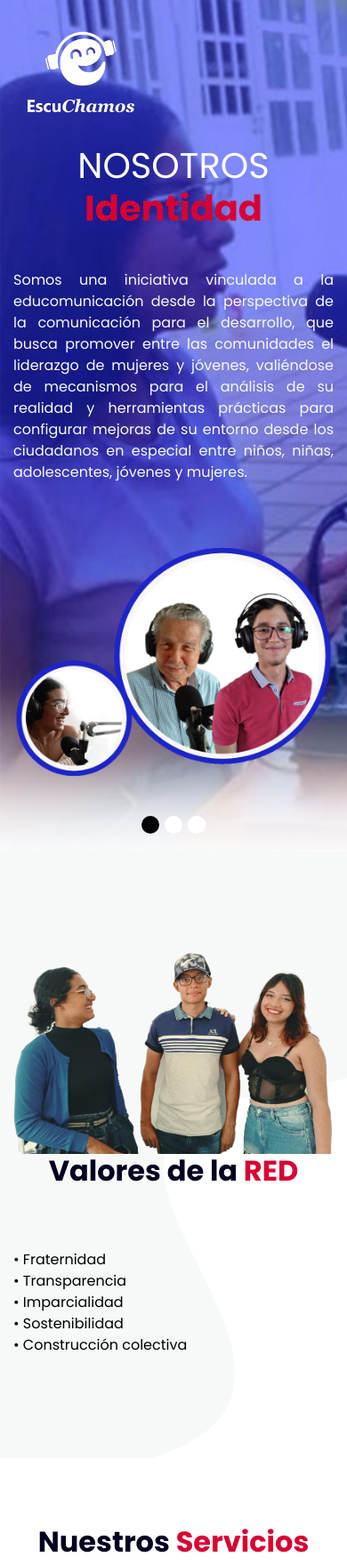
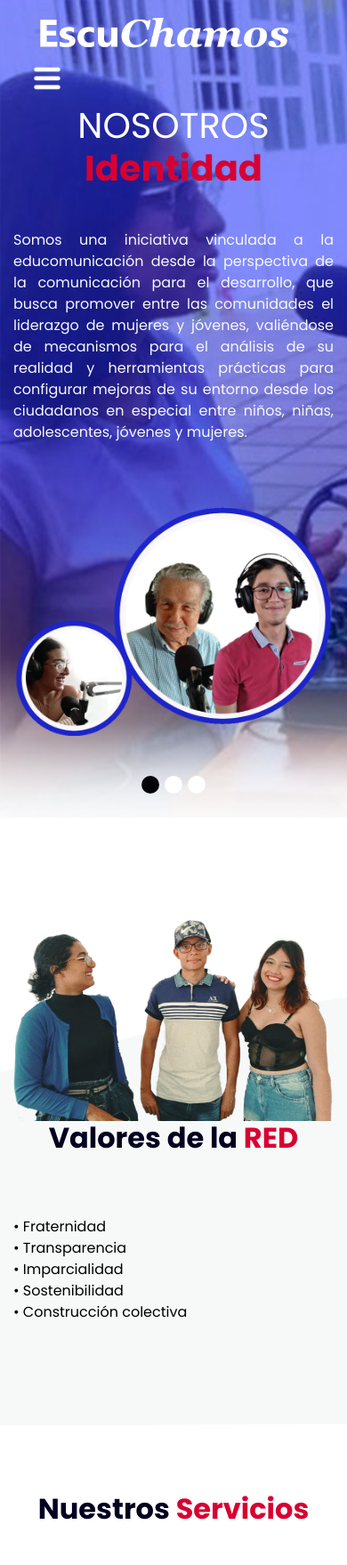
Before and after one commit to SusanDepablos/EscuChamosDjango, a Django app: template core/templates/index.html in a window 390 px wide. Shown: the top 1759 px of the page at 89% size. Run offline with Django 5.2, Linux system fonts and the light colour scheme; the template is opened without the code that fills it, so the values that code supplies are empty; some libraries are stand-ins or nearby versions.

Commit message:
Menu lateral

```diff
--- a/core/templates/index.html
+++ b/core/templates/index.html
@@ -16,7 +16,7 @@
   <title>EscuChamos</title>
 
   <!-- Favicon -->
-  <link rel="icon" type="image/png" href="{% static 'img/logo-blanco.png' %}" />
+  <link rel="icon" type="image/png" href="{% static 'img/logo-white.png' %}" />
 
   <!-- slider stylesheet -->
   <link rel="stylesheet" type="text/css" href="https://cdnjs.cloudflare.com/ajax/libs/OwlCarousel2/2.1.3/assets/owl.carousel.min.css" />
@@ -34,24 +34,35 @@
 
 <body>
   <div class="hero_area">
+    <header class="header_section">
+      <div class="container-fluid">
+        <nav class="navbar navbar-expand-lg custom_nav-container">
+          <a class="navbar-brand" href="{% url 'index' %}">
+              <img src="{% static 'img/banner.png' %}" alt="" class="img">
+          </a>
+          <button class="navbar-toggler" type="button" data-toggle="collapse" data-target="#navbarSupportedContent"
+                  aria-controls="navbarSupportedContent" aria-expanded="false" aria-label="Toggle navigation">
+              <span class="navbar-toggler-icon"></span>
+          </button>
+          <div class="collapse navbar-collapse" id="navbarSupportedContent">
+              <ul class="navbar-nav ml-auto">
+                  <li class="nav-item">
+                      <a class="nav-link" href="#">Inicio</a>
+                  </li>
+                  <li class="nav-item">
+                      <a class="nav-link" href="#">Publicaciones</a>
+                  </li>
+                  <li class="nav-item">
+                      {% if user.is_authenticated and user.is_staff %}
+                        <a class="nav-link"href="{% url 'admin:index' %}">Ir al Admin</a>
+                      {% endif %}
+                  </li>
+              </ul>
+          </div>
+      </nav>
+      </div>
+    </header>
     <section class=" slider_section position-relative">
-      <table>
-        <tr>
-          <td>
-            <div class="container-fluid">
-              <nav class="navbar navbar-expand-lg custom_nav-container ">
-                <img src="{% static 'img/logo-blanco.png' %}" alt="" class="img">
-                <form class="form-inline my-2 my-lg-0 ml-auto mb-3 mb-lg-0">
-                  {% if user.is_authenticated and user.is_staff %}
-                    <a href="{% url 'admin:index' %}">Ir al Admin</a>
-                  {% endif %}
-                </form>
-              </nav>
-            </div>
-          </td>
-        </tr>
-      </table>
-
       <div id="carouselExampleIndicators" class="carousel slide" data-ride="carousel">
         <ol class="carousel-indicators">
           <li data-target="#carouselExampleIndicators" data-slide-to="0" class="active"></li>
@@ -262,7 +273,7 @@
     </div>
   </section>
 
-  <section class="client_section layout_padding-bottom" style="padding-top: 20px;">
+  <section class="client_section layout_padding-bottom" style="padding-top: 50px;">
     <div class="container">
       <h2 class="custom_heading text-center">
         Nuestro
@@ -287,7 +298,9 @@
                 </div>
                 <div class="detail_box">
                   <h5>
+                    <strong>
                     Andrea Leal
+                    </strong>
                   </h5>
                   <p>
                     Directora general
@@ -301,11 +314,13 @@
             <div class="layout_padding2 pl-100">
               <div class="client_container ">
                 <div class="img_box">
-                  <img src="{% static 'img/e-2.jpg' %}"  width="180" height="150"  alt="">
+                  <img src="{% static 'img/e-2.png' %}" width="180" height="220" alt="">
                 </div>
                 <div class="detail_box">
                   <h5>
+                    <strong>
                     María Stella Benítez
+                    </strong>
                   </h5>
                   <p>
                     Coordinadora de proyectos
@@ -319,11 +334,13 @@
             <div class="layout_padding2 pl-100">
               <div class="client_container ">
                 <div class="img_box">
-                  <img src="{% static 'img/e-3.png' %}"  width="180" height="220"  alt="">
+                  <img src="{% static 'img/e-3.png' %}" width="180" height="220" alt="">
                 </div>
                 <div class="detail_box">
                   <h5>
+                    <strong>
                     Yorman Galviz
+                    </strong>
                   </h5>
                   <p>
                     Coordinador de comunicaciones
@@ -340,8 +357,9 @@
                   <img src="{% static 'img/e-4.png' %}" width="180" height="220" alt="">
                 </div>
                 <div class="detail_box">
-                  <h5>
+                  <h5><strong>
                     Izamar Leal
+                    </strong>
                   </h5>
                   <p>
                     Coordinadora de promoción social
@@ -355,11 +373,12 @@
             <div class="layout_padding2 pl-100">
               <div class="client_container ">
                 <div class="img_box">
-                  <img src="{% static 'img/e-5.png' %}"  width="180" height="220" alt="">
+                  <img src="{% static 'img/e-5.png' %}" width="180" height="220" alt="">
                 </div>
                 <div class="detail_box">
-                  <h5>
+                  <h5><strong>
                     Eymar García
+                    </strong>
                   </h5>
                   <p>
                     Coordinador jurídico
@@ -375,8 +394,8 @@
 
 
   <section class="map_section" style="display: flex; justify-content: center; align-items: center;">
-    <div class="map_container" style="height: 500px; width: 90%; ">
-      <h2 class="custom_heading text-center" style="padding-bottom: 10px;">
+    <div class="map_container" style="height: 500px; width: 90%; padding-bottom: 10%;">
+      <h2 class="custom_heading text-center" style="padding-bottom: 30px;">
         Nuestra
         <span>
           Ubicación
--- a/static/css/responsive.css
+++ b/static/css/responsive.css
@@ -4,7 +4,7 @@
   }
 
   .slider_section {
-    padding: 0 0 8% 0;
+    padding: 30% 0 10% 0;
   }
 
   .quote_btn-container {
@@ -103,6 +103,10 @@
     width: 100%;
   }
 
+  .map_section {
+    padding-bottom: 20%;
+  }
+
   .map_section .form_container form {
     width: 100%;
   }
--- a/static/css/style.css
+++ b/static/css/style.css
@@ -7,8 +7,9 @@ body {
 }
 
 .img{
-  width: 150px;
-  height: 150px;
+  width: 300px;
+  height: 45px;
+  margin-top: 8px;
 }
 .justificado {
   text-align: justify;
@@ -52,16 +53,9 @@ table{
 
 /*header section*/
 .hero_area {
-  height: 98vh;
+  background-image: url(../img/fondo.jpg);
+  height: 100%;
   position: relative;
-}
-
-.hero_area::before {
-  content: "";
-  position: absolute;
-  width: 100%;
-  height: 15px;
-  background-color: #023b48;
 }
 
 .sub_page .hero_area {
@@ -73,8 +67,11 @@ table{
 }
 
 .header_section {
-  background-color: #f6f8f7;
-  padding-top: 15px;
+  background-color: transparent; /* Hacer el fondo transparente */
+  position: absolute; /* Posicionar el header sobre el carrusel */
+  width: 100%; /* Asegurarse de que el header ocupe todo el ancho */
+  top: 0; /* Alinearlo en la parte superior */
+  z-index: 1000; /* Asegurarse de que el header esté por encima de otros elementos */
 }
 
 .header_section .container-fluid {
@@ -93,7 +90,7 @@ table{
 
 .custom_nav-container.navbar-expand-lg .navbar-nav .nav-link {
   padding: 10px 30px;
-  color: #434242;
+  color: #ffffff;
   text-align: center;
   text-transform: uppercase;
 }
@@ -148,15 +145,14 @@ a:focus {
 }
 
 .custom_nav-container .navbar-toggler .navbar-toggler-icon {
-  background-image: url(../img/menu.png);
+  background-image: url(../img/menu-white.png);
   background-size: 55px;
 }
 
 /*end header section*/
 /* slider section */
 .slider_section {
-  background-image: url(../img/fondo.jpg);
-  padding: 0 0 8% 0;
+  padding: 8% 0 6% 0;
   background-size: cover;
   background-repeat: no-repeat;
 }
@@ -231,7 +227,7 @@ a:focus {
 }
 
 .about_section {
-  background-image: url(../img/about-bg.png);
+  background-image: url(../img/about-2.png);
   background-size: cover;
 }
 
@@ -440,7 +436,6 @@ a {
 
 .map_section {
   position: relative;
-  padding-bottom: 10%;
 }
 
 .map_section #map {
--- a/static/css/style.scss
+++ b/static/css/style.scss
@@ -66,7 +66,8 @@ body {
 
 /*header section*/
 .hero_area {
-  height: 98vh;
+  background-image: url(../img/fondo.jpg);
+  height: 100%;
   position: relative;
   &::before {
     content: "";
@@ -115,8 +116,11 @@ a {
 }
 
 .header_section {
-  background-color: #f6f8f7;
-  padding-top: 15px;
+  background-color: transparent; /* Hacer el fondo transparente */
+  position: absolute; /* Posicionar el header sobre el carrusel */
+  width: 100%; /* Asegurarse de que el header ocupe todo el ancho */
+  top: 0; /* Alinearlo en la parte superior */
+  z-index: 1000; /* Asegurarse de que el header esté por encima de otros elementos */
 
   .container-fluid {
       display: flex;
@@ -150,7 +154,7 @@ a {
 
 .custom_nav-container.navbar-expand-lg .navbar-nav .nav-link {
   padding: 10px 30px;
-  color: #434242;
+  color: #ffffff;
   text-align: center;
   text-transform: uppercase;
 }
@@ -218,7 +222,6 @@ a:focus {
 }
 
 .custom_nav-container .navbar-toggler .navbar-toggler-icon {
-  background-image: url(../img/fondo.jpg);
   background-size: 55px;
 }
 
@@ -227,7 +230,7 @@ a:focus {
 /* slider section */
 .slider_section {
   background-image: url(../img/identidad2.jpg);
-  padding: 6% 0;
+  padding: 8% 0 6% 0;
   background-size: cover;
   background-repeat: no-repeat;
 
@@ -294,7 +297,7 @@ a:focus {
 
 // about section
 .about_section {
-  background-image: url(../img/about-bg.png);
+  background-image: url(../img/about-2.png);
   background-size: cover;
 
   .row {
```
Also changed, not shown: static/img/about-2.png (added), static/img/banner.png (added), static/img/client.jpg (deleted), static/img/e-2.png (added), static/img/e-4.jpg (deleted), static/img/f-e.png (deleted), static/img/logo-red.png (added), static/img/logo-white.png (added), static/img/menu-white.png (added), static/img/menu.png (added), static/img/v-1.png.
